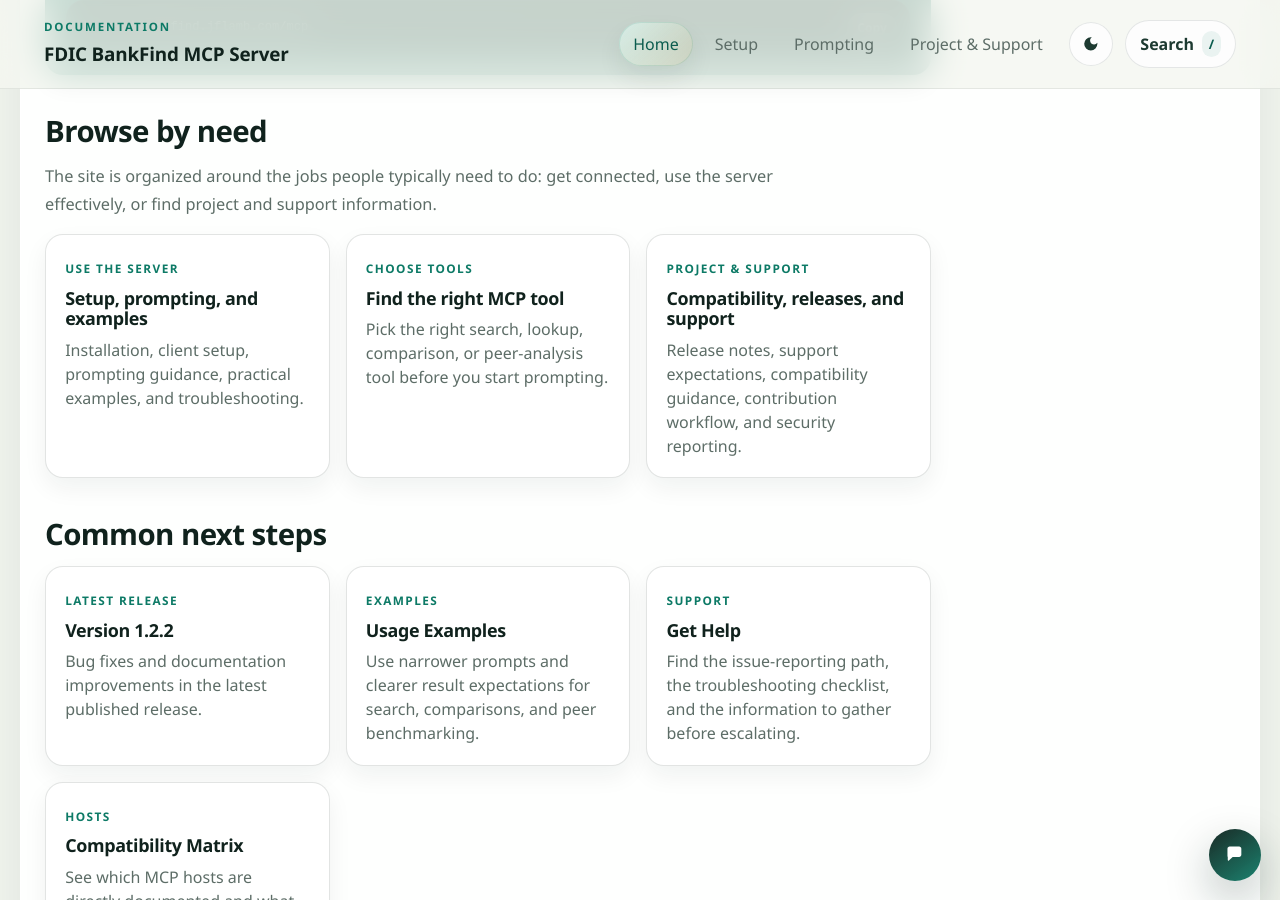
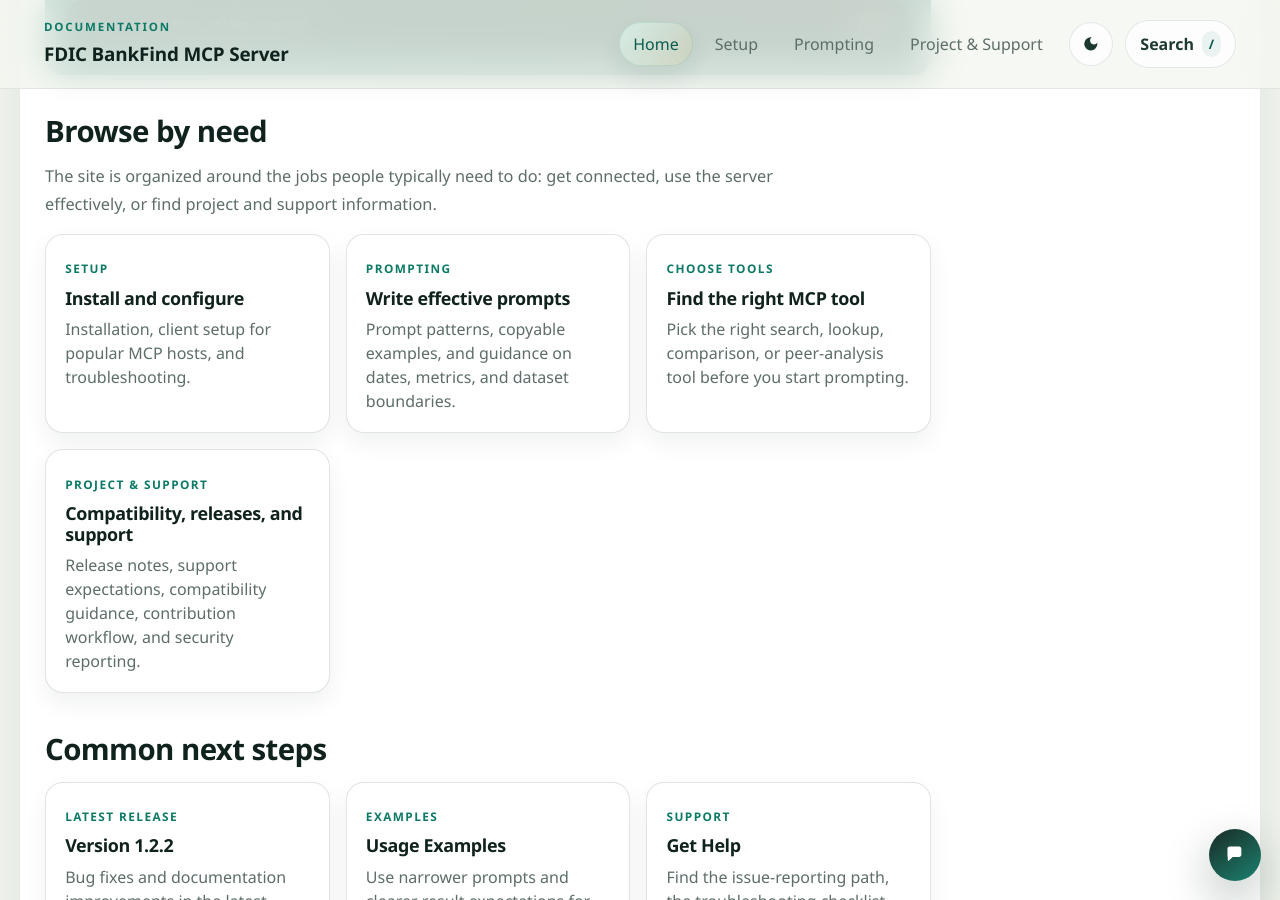
Before and after one commit to jflamb/fdic-mcp-server, a Jekyll site: the page built from docs/index.md, in a window 1280 px wide and 900 px high, scrolled down 1272 px. Built offline with Jekyll 4.4.1, drawn with Linux system fonts in a browser that asks for light colours; some of the changed text lies outside the part shown.

Commit message:
docs: update homepage cards for new IA structure
Co-Authored-By: Claude Opus 4.6 (1M context) <noreply@anthropic.com>

```diff
--- a/docs/index.md
+++ b/docs/index.md
@@ -29,7 +29,7 @@ body_class: overview-page
 ## Start here
 
 <div class="card-grid">
-  <a class="card" href="{{ '/getting-started/' | relative_url }}">
+  <a class="card" href="{{ '/setup/' | relative_url }}">
     <span class="card__eyebrow">Get Started</span>
     <h3>Choose the fastest setup path</h3>
     <p>Start with the hosted MCP URL when your host accepts remote servers. Use the local install path only when your host requires stdio.</p>
@@ -39,7 +39,7 @@ body_class: overview-page
     <h3>Find your MCP host instructions</h3>
     <p>Use the right setup steps for Claude Desktop, ChatGPT, Gemini CLI, or GitHub Copilot CLI.</p>
   </a>
-  <a class="card" href="{{ '/prompting-guide/' | relative_url }}">
+  <a class="card" href="{{ '/prompting/' | relative_url }}">
     <span class="card__eyebrow">Use It Well</span>
     <h3>Learn the prompting patterns</h3>
     <p>Use copy-pasteable prompt patterns that stay explicit about dates, metrics, and dataset boundaries.</p>
@@ -64,10 +64,15 @@ body_class: overview-page
 </p>
 
 <div class="card-grid">
-  <a class="card" href="{{ '/user-guide/' | relative_url }}">
-    <span class="card__eyebrow">Use the Server</span>
-    <h3>Setup, prompting, and examples</h3>
-    <p>Installation, client setup, prompting guidance, practical examples, and troubleshooting.</p>
+  <a class="card" href="{{ '/setup/' | relative_url }}">
+    <span class="card__eyebrow">Setup</span>
+    <h3>Install and configure</h3>
+    <p>Installation, client setup for popular MCP hosts, and troubleshooting.</p>
+  </a>
+  <a class="card" href="{{ '/prompting/' | relative_url }}">
+    <span class="card__eyebrow">Prompting</span>
+    <h3>Write effective prompts</h3>
+    <p>Prompt patterns, copyable examples, and guidance on dates, metrics, and dataset boundaries.</p>
   </a>
   <a class="card" href="{{ '/tool-reference/' | relative_url }}">
     <span class="card__eyebrow">Choose Tools</span>
```
